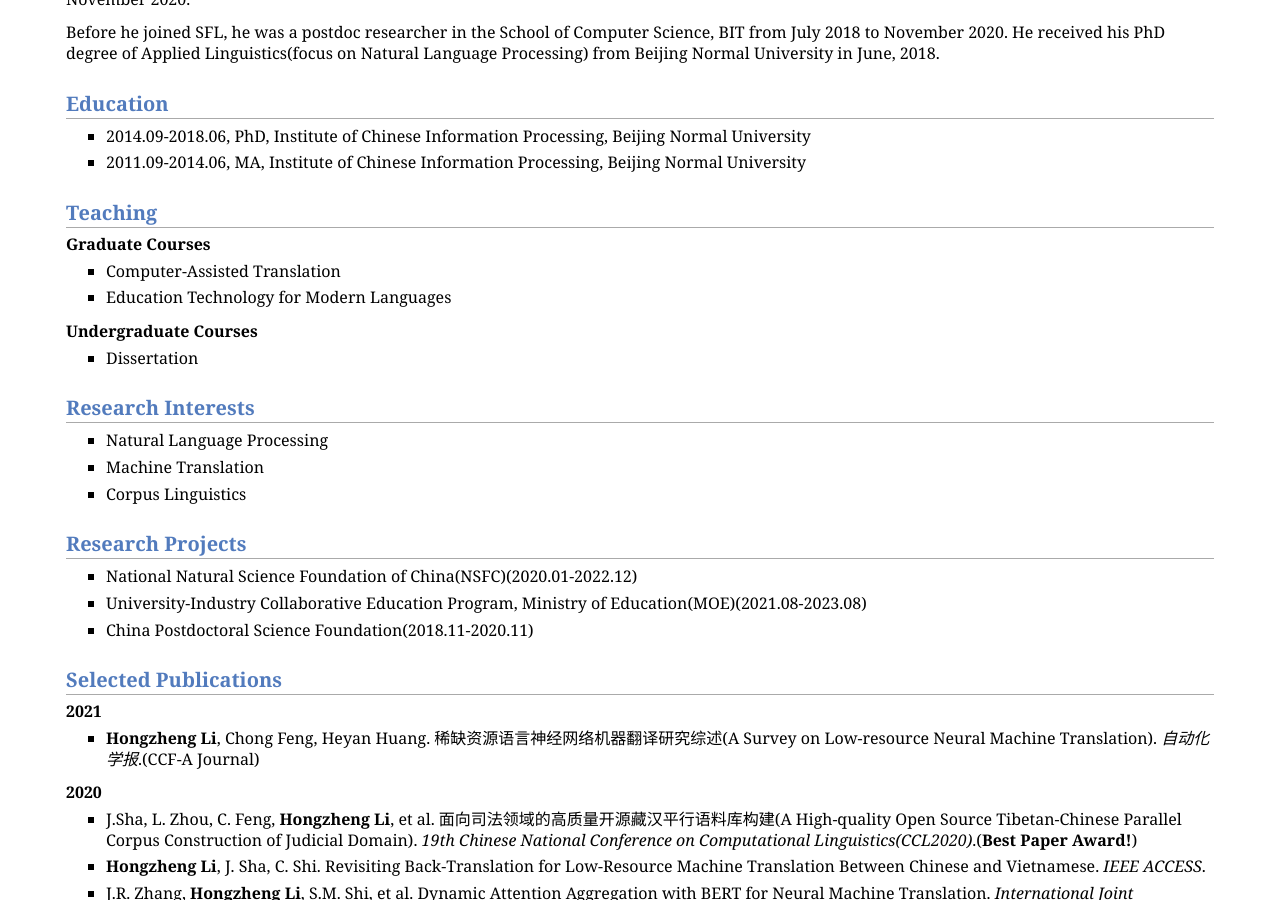
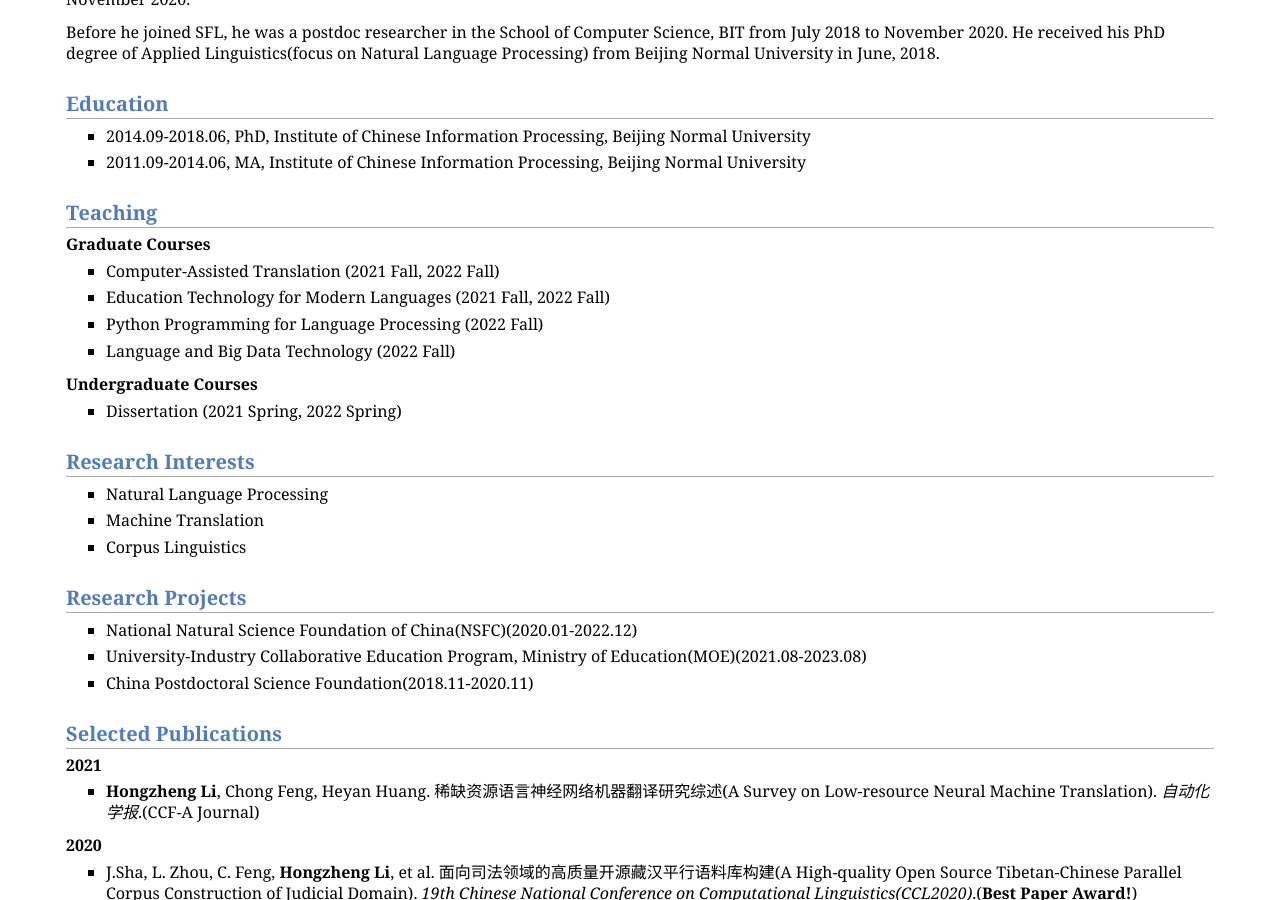
Before and after one commit to lihongzheng-nlp/lihongzheng-nlp.github.io, a Jekyll site: the page index.html, which Jekyll copies as it is, in a window 1280 px wide and 900 px high, scrolled down 496 px. Built offline with Jekyll 4.4.1, drawn with Linux system fonts in a browser that asks for light colours.

Commit message:
Update index.html

```diff
--- a/index.html
+++ b/index.html
@@ -39,14 +39,18 @@
 <h2>Teaching</h2>
 <p><b>Graduate Courses</b></p>
 <ul>
-<li><p>Computer-Assisted Translation</p>
+<li><p>Computer-Assisted Translation (2021 Fall, 2022 Fall)</p>
 </li>
-<li><p>Education Technology for Modern Languages</p>
+<li><p>Education Technology for Modern Languages (2021 Fall, 2022 Fall)</p>
+</li>
+<li><p>Python Programming for Language Processing (2022 Fall)</p>
+</li>
+<li><p>Language and Big Data Technology (2022 Fall)</p>
 </li>
 </ul>
 <p><b>Undergraduate Courses</b></p>
 <ul>
-<li><p>Dissertation</p>
+<li><p>Dissertation (2021 Spring, 2022 Spring)</p>
 </li>
 </ul>
 <h2>Research Interests</h2>
```
